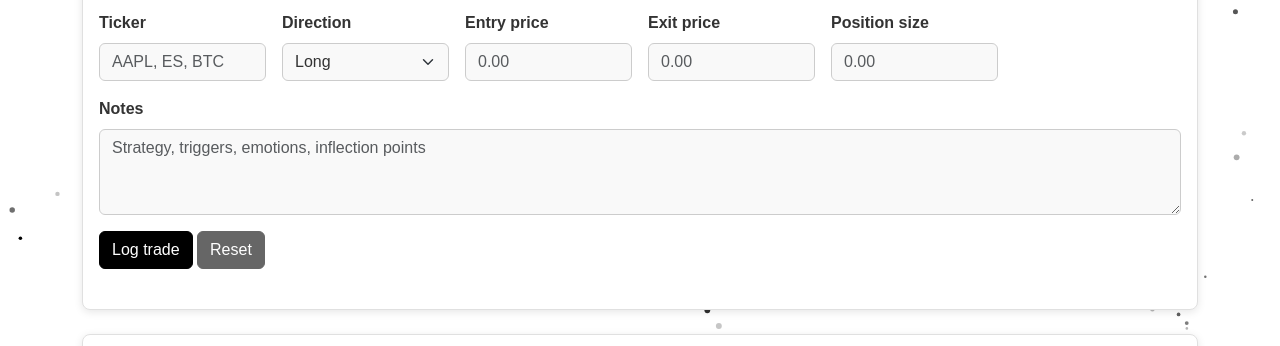
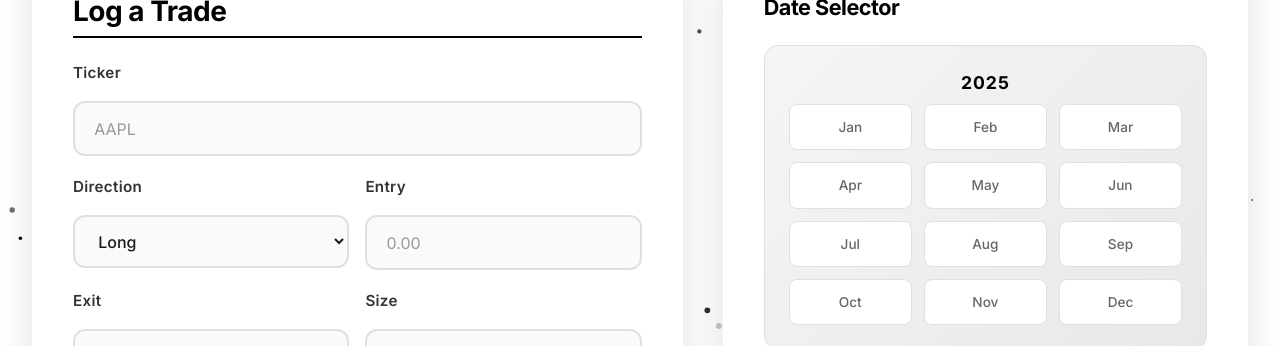
Before and after one commit to rahsmirep/trading-journal-concept, a website with bundled scripts: page frontend/index.html in a window 1280 px wide. Shown: the part 200-546 px from the top of the page. Built offline with nearby package versions, Linux system fonts and the light colour scheme; sample sign-in values are in the browser's storage; a web font is replaced by a local one.

Commit message:
design(ui): redesign trade logging form with modern card layout and interactive calendar on right side

```diff
--- /dev/null
+++ b/frontend/calendar.js
@@ -0,0 +1,116 @@
+// Calendar component for trade date selection
+
+class TradeCalendar {
+  constructor(containerId) {
+    this.container = document.getElementById(containerId);
+    this.currentYear = new Date().getFullYear();
+    this.startYear = 2025;
+    this.selectedDate = null;
+    this.months = [
+      'January', 'February', 'March', 'April', 'May', 'June',
+      'July', 'August', 'September', 'October', 'November', 'December'
+    ];
+    this.init();
+  }
+
+  init() {
+    this.render();
+    this.attachEvents();
+  }
+
+  render() {
+    this.container.innerHTML = '';
+    const currentYear = new Date().getFullYear();
+
+    // Render years from startYear to currentYear + 5
+    for (let year = this.startYear; year <= currentYear + 5; year++) {
+      const yearDiv = document.createElement('div');
+      yearDiv.className = 'calendar-year';
+      yearDiv.dataset.year = year;
+
+      const yearLabel = document.createElement('div');
+      yearLabel.className = 'calendar-year-label';
+      yearLabel.textContent = year;
+
+      const monthsDiv = document.createElement('div');
+      monthsDiv.className = 'calendar-months';
+
+      // Create month buttons
+      for (let month = 0; month < 12; month++) {
+        const monthBtn = document.createElement('div');
+        monthBtn.className = 'calendar-month';
+        monthBtn.textContent = this.months[month].substring(0, 3);
+        monthBtn.dataset.month = month;
+        monthBtn.dataset.year = year;
+
+        monthBtn.addEventListener('click', (e) => {
+          e.stopPropagation();
+          this.selectMonth(year, month, monthBtn);
+        });
+
+        monthsDiv.appendChild(monthBtn);
+      }
+
+      yearDiv.appendChild(yearLabel);
+      yearDiv.appendChild(monthsDiv);
+
+      yearDiv.addEventListener('click', () => {
+        this.toggleYear(yearDiv);
+      });
+
+      // Expand current year by default
+      if (year === currentYear) {
+        yearDiv.classList.add('expanded');
+      }
+
+      this.container.appendChild(yearDiv);
+    }
+  }
+
+  toggleYear(yearDiv) {
+    // Close other years
+    document.querySelectorAll('.calendar-year').forEach((y) => {
+      if (y !== yearDiv) y.classList.remove('expanded');
+    });
+    yearDiv.classList.toggle('expanded');
+  }
+
+  selectMonth(year, month, monthBtn) {
+    // Remove previous selection
+    document.querySelectorAll('.calendar-month.selected').forEach((m) => {
+      m.classList.remove('selected');
+    });
+
+    // Add selection to clicked month
+    monthBtn.classList.add('selected');
+
+    // Create date object (1st of selected month)
+    this.selectedDate = new Date(year, month, 1);
+
+    // Dispatch custom event with selected date
+    const event = new CustomEvent('dateSelected', {
+      detail: {
+        date: this.selectedDate,
+        year,
+        month,
+        monthName: this.months[month],
+      },
+    });
+    document.dispatchEvent(event);
+  }
+
+  getSelectedDate() {
+    return this.selectedDate;
+  }
+}
+
+// Initialize calendar when DOM is ready
+document.addEventListener('DOMContentLoaded', () => {
+  const calendar = new TradeCalendar('calendarContainer');
+
+  // Listen for date selection and optionally populate a hidden field
+  document.addEventListener('dateSelected', (e) => {
+    console.log('Date selected:', e.detail);
+    // You can use this to populate a date field or update the form
+  });
+});
--- a/frontend/index.html
+++ b/frontend/index.html
@@ -5,6 +5,7 @@
   <title>Rah Method</title>
   <meta name="viewport" content="width=device-width, initial-scale=1" />
   <link href="style.css" rel="stylesheet" />
+  <link href="trade-ui.css" rel="stylesheet" />
   <!-- Bootstrap (optional for layout) -->
   <link rel="stylesheet" href="https://cdn.jsdelivr.net/npm/bootstrap@5.3.0/dist/css/bootstrap.min.css" />
   <!-- Chart.js for analytics -->
@@ -33,51 +34,62 @@
   </header>
 
   <!-- Main Content -->
-  <main class="container my-4">
-    <!-- Trade Entry Form -->
-    <section class="card p-3 mb-4">
-      <h2>Log a trade</h2>
-      <form id="tradeForm" class="row g-3">
-        <div class="col-md-2">
+  <main class="trading-dashboard">
+    <!-- Trade Form & Calendar Container -->
+    <div class="trade-section">
+      <!-- Trade Entry Form Card -->
+      <div class="trade-card">
+        <h2 class="trade-card-title">Log a Trade</h2>
+        <form id="tradeForm" class="trade-form">
+          <div class="form-group">
             <label for="ticker" class="form-label">Ticker</label>
-          <input id="ticker" name="ticker" type="text" class="form-control" placeholder="AAPL, ES, BTC" required />
+            <input id="ticker" name="ticker" type="text" class="form-input" placeholder="AAPL" required />
           </div>
 
-        <div class="col-md-2">
+          <div class="form-row">
+            <div class="form-group">
               <label for="direction" class="form-label">Direction</label>
-          <select id="direction" name="direction" class="form-select" required>
+              <select id="direction" name="direction" class="form-input" required>
                 <option value="long">Long</option>
                 <option value="short">Short</option>
               </select>
             </div>
-
-        <div class="col-md-2">
-          <label for="entry" class="form-label">Entry price</label>
-          <input id="entry" name="entry" type="number" step="0.0001" class="form-control" placeholder="0.00" required />
+            <div class="form-group">
+              <label for="entry" class="form-label">Entry</label>
+              <input id="entry" name="entry" type="number" step="0.0001" class="form-input" placeholder="0.00" required />
+            </div>
           </div>
 
-        <div class="col-md-2">
-          <label for="exit" class="form-label">Exit price</label>
-          <input id="exit" name="exit" type="number" step="0.0001" class="form-control" placeholder="0.00" required />
+          <div class="form-row">
+            <div class="form-group">
+              <label for="exit" class="form-label">Exit</label>
+              <input id="exit" name="exit" type="number" step="0.0001" class="form-input" placeholder="0.00" required />
+            </div>
+            <div class="form-group">
+              <label for="size" class="form-label">Size</label>
+              <input id="size" name="size" type="number" step="0.0001" class="form-input" placeholder="0.00" required />
+            </div>
           </div>
 
-        <div class="col-md-2">
-          <label for="size" class="form-label">Position size</label>
-          <input id="size" name="size" type="number" step="0.0001" class="form-control" placeholder="0.00" required />
+          <div class="form-group">
+            <label for="notes" class="form-label">Notes</label>
+            <textarea id="notes" name="notes" rows="2" class="form-input" placeholder="Strategy, emotions, triggers..."></textarea>
           </div>
 
-        <div class="col-12">
-          <label for="notes" class="form-label">Notes</label>
-          <textarea id="notes" name="notes" rows="3" class="form-control" placeholder="Strategy, triggers, emotions, inflection points"></textarea>
+          <div class="form-actions">
+            <button type="submit" class="btn-submit">Log Trade</button>
+            <button type="reset" class="btn-reset">Clear</button>
+          </div>
+          <p id="formStatus" class="status mt-2" aria-live="polite"></p>
+        </form>
       </div>
 
-        <div class="col-12">
-          <button type="submit" class="btn btn-primary">Log trade</button>
-          <button type="reset" class="btn btn-secondary">Reset</button>
+      <!-- Calendar Card -->
+      <div class="calendar-card">
+        <h3 class="calendar-title">Date Selector</h3>
+        <div id="calendarContainer" class="calendar-container"></div>
       </div>
-      </form>
-      <p id="formStatus" class="status mt-2" aria-live="polite"></p>
-    </section>
+    </div>
 
     <!-- Archive Controls -->
     <section class="card p-3 mb-4">
@@ -161,6 +173,7 @@
   </footer>
 
   <!-- Scripts -->
+  <script src="calendar.js"></script>
   <script src="sparkles.js"></script>
   <script src="components/utils.js"></script>
   <script src="components/tradeTable.js"></script>
--- /dev/null
+++ b/frontend/trade-ui.css
@@ -0,0 +1,311 @@
+/* Modern Trade Form & Calendar UI */
+
+@import url('https://fonts.googleapis.com/css2?family=Inter:wght@400;500;600;700&family=Geist:wght@400;500;600&display=swap');
+
+/* Trading Dashboard Layout */
+.trading-dashboard {
+  position: relative;
+  z-index: 1;
+  padding: 3rem 2rem;
+  max-width: 1400px;
+  margin: 0 auto;
+}
+
+.trade-section {
+  display: grid;
+  grid-template-columns: 1fr 1fr;
+  gap: 2.5rem;
+  align-items: start;
+}
+
+/* Trade Card */
+.trade-card {
+  background-color: #fff;
+  border-radius: 20px;
+  padding: 2.5rem;
+  box-shadow: 0 12px 40px rgba(0, 0, 0, 0.12);
+  backdrop-filter: blur(10px);
+  border: 1px solid rgba(255, 255, 255, 0.5);
+  transition: all 0.3s cubic-bezier(0.4, 0, 0.2, 1);
+}
+
+.trade-card:hover {
+  box-shadow: 0 16px 50px rgba(0, 0, 0, 0.16);
+  transform: translateY(-2px);
+}
+
+.trade-card-title {
+  font-family: 'Inter', 'Geist', sans-serif;
+  font-size: 1.75rem;
+  font-weight: 700;
+  color: #000;
+  margin: 0 0 1.5rem 0;
+  letter-spacing: -0.5px;
+}
+
+/* Trade Form */
+.trade-form {
+  display: flex;
+  flex-direction: column;
+  gap: 1.25rem;
+}
+
+.form-group {
+  display: flex;
+  flex-direction: column;
+  gap: 0.5rem;
+}
+
+.form-row {
+  display: grid;
+  grid-template-columns: 1fr 1fr;
+  gap: 1rem;
+}
+
+.form-label {
+  font-family: 'Inter', 'Geist', sans-serif;
+  font-size: 0.95rem;
+  font-weight: 600;
+  color: #1a1a1a;
+  letter-spacing: 0.3px;
+}
+
+.form-input {
+  font-family: 'Inter', 'Geist', sans-serif;
+  font-size: 1rem;
+  padding: 0.85rem 1.2rem;
+  border: 2px solid #e0e0e0;
+  border-radius: 12px;
+  background-color: #fafafa;
+  color: #1a1a1a;
+  transition: all 0.25s ease;
+  outline: none;
+  font-weight: 500;
+}
+
+.form-input:focus {
+  border-color: #000;
+  background-color: #fff;
+  box-shadow: 0 0 0 3px rgba(0, 0, 0, 0.08);
+}
+
+.form-input::placeholder {
+  color: #999;
+  font-weight: 400;
+}
+
+.form-input textarea {
+  resize: vertical;
+  min-height: 80px;
+  font-family: 'Inter', 'Geist', sans-serif;
+}
+
+/* Form Actions */
+.form-actions {
+  display: grid;
+  grid-template-columns: 1fr 1fr;
+  gap: 1rem;
+  margin-top: 1.5rem;
+}
+
+.btn-submit,
+.btn-reset {
+  font-family: 'Inter', 'Geist', sans-serif;
+  padding: 0.95rem 1.5rem;
+  border: none;
+  border-radius: 12px;
+  font-size: 1rem;
+  font-weight: 600;
+  cursor: pointer;
+  transition: all 0.25s ease;
+  letter-spacing: 0.5px;
+}
+
+.btn-submit {
+  background-color: #000;
+  color: #fff;
+  box-shadow: 0 4px 15px rgba(0, 0, 0, 0.2);
+}
+
+.btn-submit:hover {
+  background-color: #1a1a1a;
+  box-shadow: 0 6px 20px rgba(0, 0, 0, 0.25);
+  transform: translateY(-1px);
+}
+
+.btn-submit:active {
+  transform: translateY(0);
+}
+
+.btn-reset {
+  background-color: #f0f0f0;
+  color: #1a1a1a;
+  border: 1px solid #e0e0e0;
+}
+
+.btn-reset:hover {
+  background-color: #e8e8e8;
+  border-color: #d0d0d0;
+}
+
+/* Calendar Card */
+.calendar-card {
+  background-color: #fff;
+  border-radius: 20px;
+  padding: 2.5rem;
+  box-shadow: 0 12px 40px rgba(0, 0, 0, 0.12);
+  backdrop-filter: blur(10px);
+  border: 1px solid rgba(255, 255, 255, 0.5);
+  height: fit-content;
+}
+
+.calendar-title {
+  font-family: 'Inter', 'Geist', sans-serif;
+  font-size: 1.35rem;
+  font-weight: 700;
+  color: #000;
+  margin: 0 0 1.5rem 0;
+  letter-spacing: -0.5px;
+}
+
+/* Calendar Container */
+.calendar-container {
+  display: flex;
+  flex-direction: column;
+  gap: 1.5rem;
+}
+
+.calendar-year {
+  background: linear-gradient(135deg, #f5f5f5 0%, #e8e8e8 100%);
+  border-radius: 14px;
+  padding: 1.5rem;
+  border: 1px solid #e0e0e0;
+  transition: all 0.25s ease;
+  cursor: pointer;
+}
+
+.calendar-year:hover {
+  background: linear-gradient(135deg, #efefef 0%, #e0e0e0 100%);
+  box-shadow: 0 4px 12px rgba(0, 0, 0, 0.08);
+  transform: translateX(4px);
+}
+
+.calendar-year-label {
+  font-family: 'Inter', 'Geist', sans-serif;
+  font-size: 1.1rem;
+  font-weight: 700;
+  color: #000;
+  text-align: center;
+  letter-spacing: 1px;
+}
+
+.calendar-months {
+  display: grid;
+  grid-template-columns: repeat(3, 1fr);
+  gap: 0.75rem;
+  margin-top: 0.5rem;
+  max-height: 0;
+  opacity: 0;
+  overflow: hidden;
+  transition: all 0.3s ease;
+}
+
+.calendar-year.expanded .calendar-months {
+  max-height: 500px;
+  opacity: 1;
+}
+
+.calendar-month {
+  background-color: #fff;
+  border: 1px solid #e0e0e0;
+  border-radius: 8px;
+  padding: 0.75rem;
+  text-align: center;
+  cursor: pointer;
+  font-family: 'Inter', 'Geist', sans-serif;
+  font-size: 0.85rem;
+  font-weight: 500;
+  color: #666;
+  transition: all 0.2s ease;
+}
+
+.calendar-month:hover {
+  background-color: #f8f8f8;
+  border-color: #000;
+  color: #000;
+  box-shadow: 0 2px 8px rgba(0, 0, 0, 0.05);
+}
+
+.calendar-month.selected {
+  background-color: #000;
+  color: #fff;
+  border-color: #000;
+  font-weight: 600;
+}
+
+/* Status Messages */
+.status {
+  font-family: 'Inter', 'Geist', sans-serif;
+  font-size: 0.9rem;
+  font-weight: 500;
+  text-align: center;
+  padding: 0.75rem;
+  border-radius: 8px;
+}
+
+.status.success {
+  color: #059669;
+  background-color: #ecfdf5;
+}
+
+.status.error {
+  color: #dc2626;
+  background-color: #fef2f2;
+}
+
+.status.info {
+  color: #0284c7;
+  background-color: #f0f9ff;
+}
+
+/* Responsive Design */
+@media (max-width: 1024px) {
+  .trade-section {
+    grid-template-columns: 1fr;
+    gap: 2rem;
+  }
+
+  .trade-card,
+  .calendar-card {
+    padding: 2rem;
+  }
+}
+
+@media (max-width: 640px) {
+  .trading-dashboard {
+    padding: 1.5rem 1rem;
+  }
+
+  .trade-card,
+  .calendar-card {
+    padding: 1.5rem;
+    border-radius: 16px;
+  }
+
+  .trade-card-title,
+  .calendar-title {
+    font-size: 1.35rem;
+  }
+
+  .form-row {
+    grid-template-columns: 1fr;
+  }
+
+  .form-actions {
+    grid-template-columns: 1fr;
+  }
+
+  .calendar-months {
+    grid-template-columns: repeat(2, 1fr);
+  }
+}
```
Lines whose indentation alone changed are shown as unchanged.
